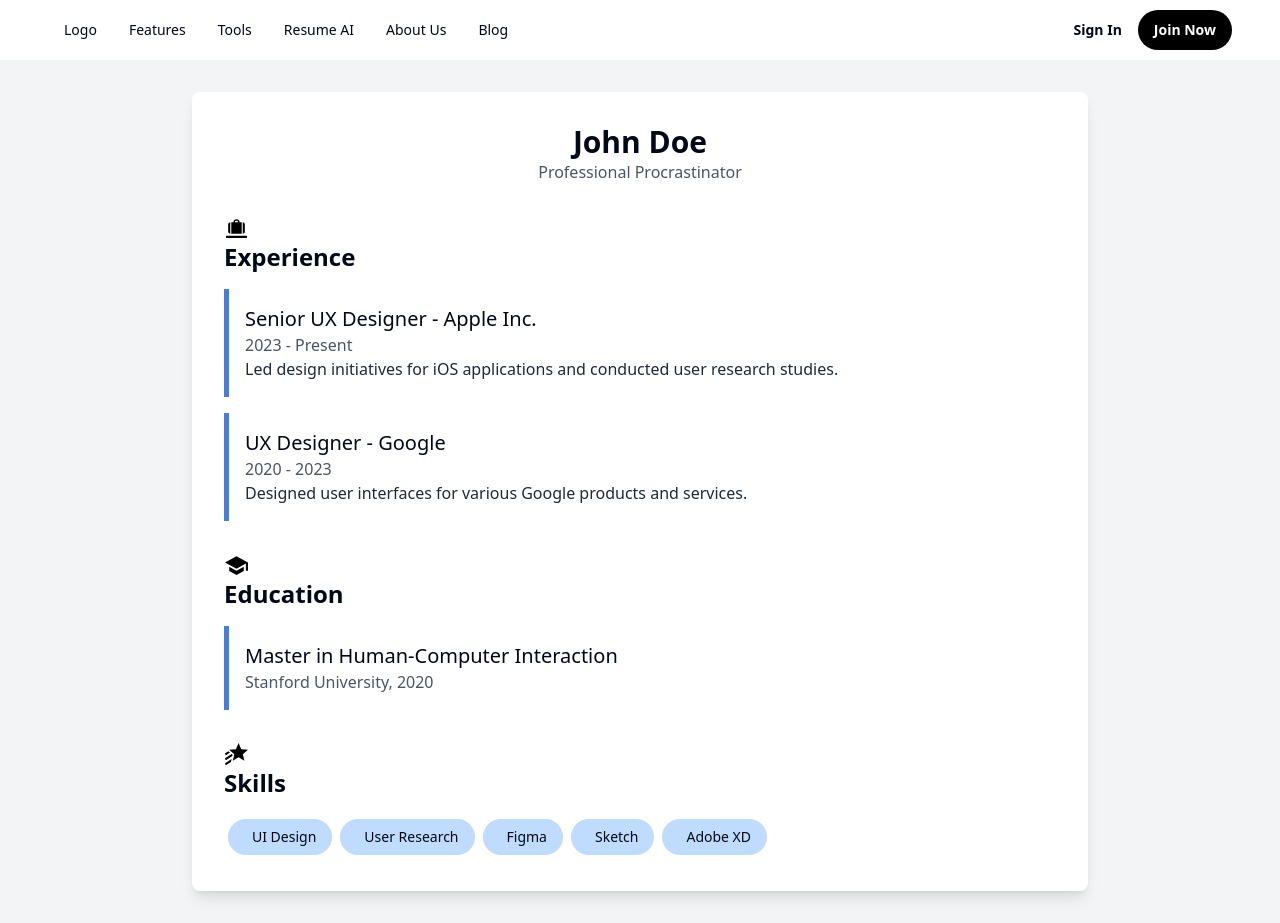
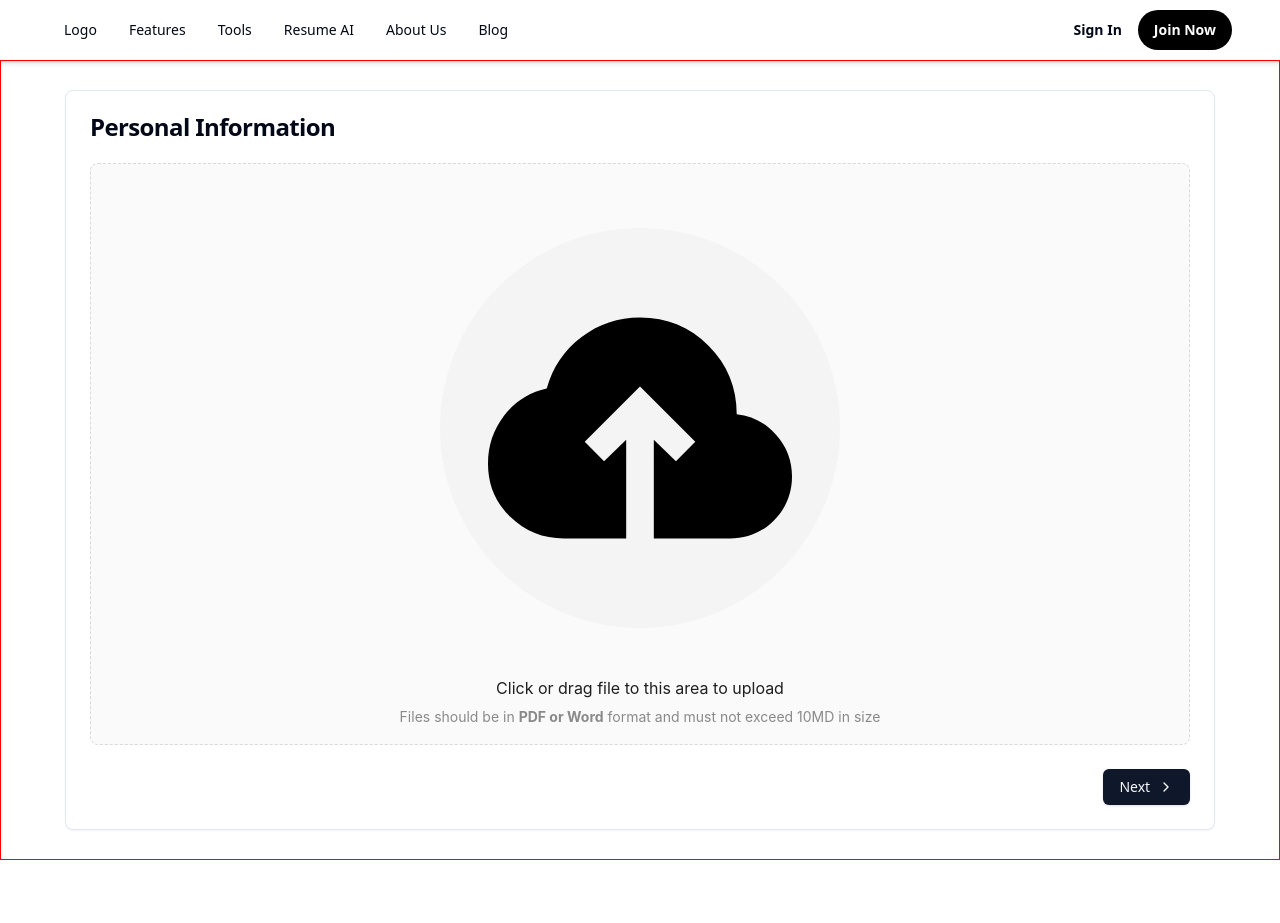
Before and after one commit to azinuddinazlani/kopipes-frontend, a Vue app: page /component in a window 1280 px wide. After the commit the page ends 860 px from the top, so only its background shows below. Built offline with nearby package versions, Linux system fonts and the light colour scheme.

Commit message:
upload resume component

```diff
--- /dev/null
+++ b/src/components/UploadResume.vue
@@ -0,0 +1,128 @@
+<template>
+  <div class="wrapper">
+    <Card class="card-wrapper">
+      <CardHeader>
+        <CardTitle>Personal Information</CardTitle>
+      </CardHeader>
+      <CardContent>
+        <div>
+          <!-- <div class="img-wrapper">
+            <div class="img-circle">
+              <img src="@/img/upload-resume.svg" />
+            </div>
+          </div> -->
+
+          <a-upload-dragger
+            v-model:fileList="fileList"
+            name="file"
+            :multiple="false"
+            @change="handleChange"
+            @drop="handleDrop"
+          >
+            <!-- action="https://www.mocky.io/v2/5cc8019d300000980a055e76" -->
+
+            <div class="img-wrapper">
+              <div class="img-circle">
+                <img src="@/img/upload-resume.svg" />
+              </div>
+            </div>
+
+            <p class="ant-upload-text">Click or drag file to this area to upload</p>
+            <p class="ant-upload-hint">
+              Files should be in <strong>PDF or Word</strong> format and must not exceed 10MD in
+              size
+            </p>
+          </a-upload-dragger>
+
+          <!-- <Button variant="outline">Upload Your Resume</Button> -->
+          <!-- Files should be in <strong>PDF or Word</strong> format and must not exceed 10MD in size -->
+
+          <!-- <div class="test text-2xl font-semibold leading-none tracking-tight">
+            Files should be in PDF or Word format and must not exceed 10MD in size
+          </div> -->
+        </div>
+      </CardContent>
+
+      <CardFooter class="card-footer">
+        <Button>Next <ChevronRight /> </Button>
+      </CardFooter>
+    </Card>
+  </div>
+</template>
+
+<script setup lang="ts">
+import {
+  Card,
+  CardContent,
+  // CardDescription,
+  CardFooter,
+  CardHeader,
+  CardTitle,
+} from '@/components/ui/card'
+import Button from './ui/button/Button.vue'
+import { ChevronRight } from 'lucide-vue-next'
+
+// ant
+import { ref } from 'vue'
+// import { InboxOutlined } from '@ant-design/icons-vue'
+import { message } from 'ant-design-vue'
+
+const fileList = ref([])
+
+const handleChange = (info) => {
+  const status = info.file.status
+  if (status !== 'uploading') {
+    console.log(info.file, info.fileList)
+  }
+  if (status === 'done') {
+    message.success(`${info.file.name} file uploaded successfully.`)
+  } else if (status === 'error') {
+    message.error(`${info.file.name} file upload failed.`)
+  }
+}
+
+function handleDrop(e) {
+  console.log(e)
+}
+</script>
+
+<style lang="scss" scoped>
+.wrapper {
+  .card-wrapper {
+    width: 100%;
+    .img-wrapper {
+      display: flex;
+      justify-content: center;
+
+      .img-circle {
+        width: 25rem;
+        height: 25rem;
+        border-radius: 50%;
+        background-color: #f4f4f4;
+        display: flex;
+        margin: 3rem 0;
+
+        img {
+          padding: 3rem;
+        }
+      }
+    }
+    .card-footer {
+      justify-content: end;
+    }
+  }
+
+  // gradient color
+  // .test {
+  //   background: rgb(163, 240, 255);
+  //   background: linear-gradient(90deg, rgba(163, 240, 255, 1) 0%, rgba(188, 255, 157, 1) 100%);
+  //   color: black;
+  //   text-align: center;
+  //   padding: 10rem;
+  //   border-radius: 20px;
+  //   font-weight: bold;
+  //   font-size: xx-large;
+  //   letter-spacing: -1px;
+  // }
+}
+</style>
--- a/src/views/ComponentView.vue
+++ b/src/views/ComponentView.vue
@@ -1,10 +1,12 @@
 <template>
-  <div class="wrapper">
+  <div class="wrapper test">
     <!-- <StartTest /> -->
     <!-- <AssessmentProgress /> -->
     <!-- <Question /> -->
-    <!-- <div>Test</div> -->
-    <UserProfile />
+    <!-- <UserProfile /> -->
+    <div class="upload-wrapper">
+      <UploadResume class="uploadResume" />
+    </div>
   </div>
 </template>
 
@@ -12,14 +14,25 @@
 // import StartTest from '@/components/StartTest.vue'
 // import AssessmentProgress from '@/components/AssessmentProgress.vue'
 // import Question from '@/components/Question.vue'
-import UserProfile from '@/components/UserProfile.vue'
+// import UserProfile from '@/components/UserProfile.vue'
+import UploadResume from '@/components/UploadResume.vue'
 </script>
 
-<!-- <style lang="scss" scoped>
+<style lang="scss" scoped>
+// render upload resume start
 .wrapper {
+  height: 100vh;
+  display: flex;
+  justify-content: center;
+  align-items: center;
 }
+
+.upload-wrapper {
+  width: 90%;
+}
+// render upload resume end
 
 .test {
   border: 1px solid red;
 }
-</style> -->
+</style>
```
Also changed, not shown: src/img/upload-resume.svg (added).
